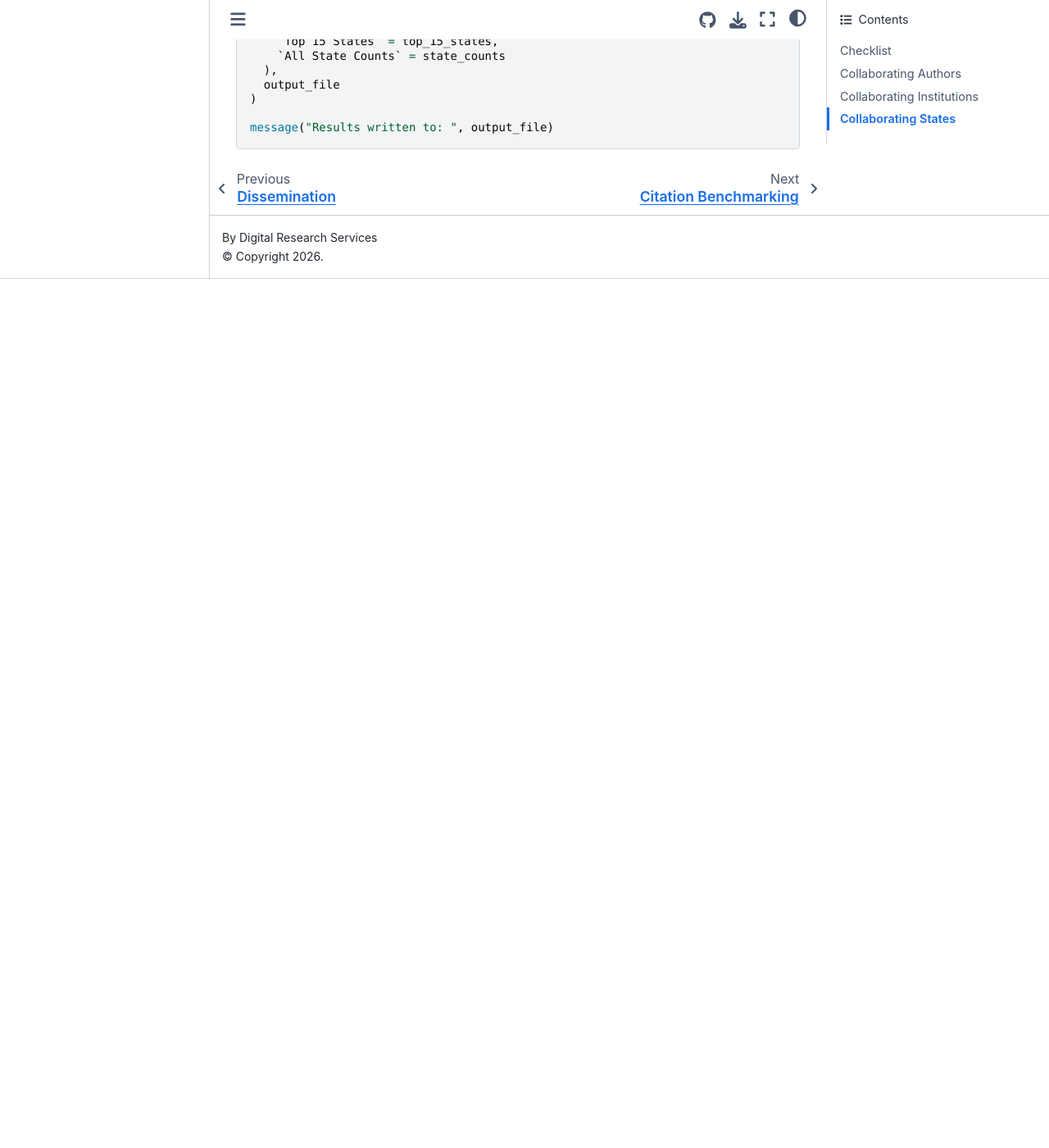
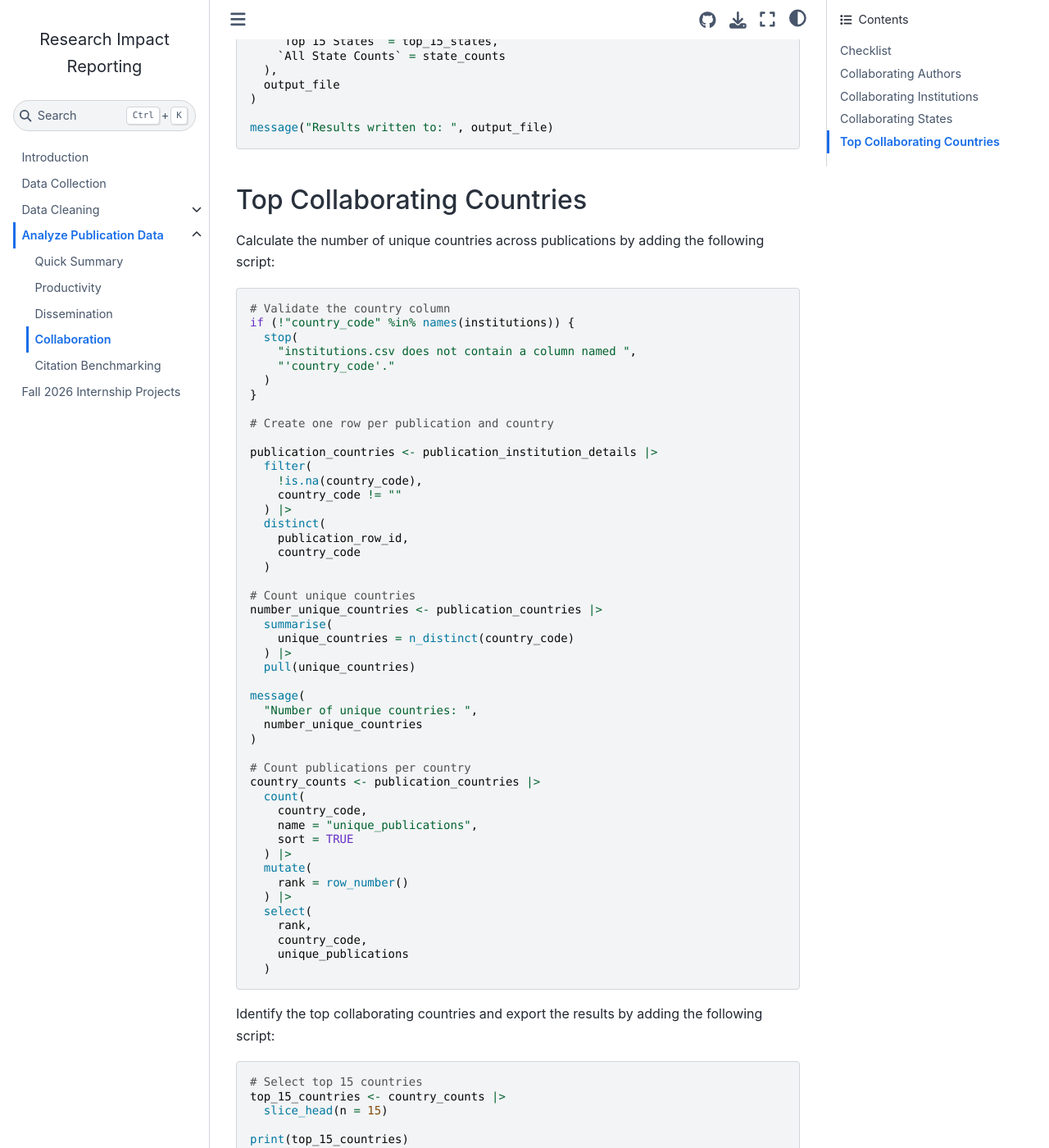
Before and after one commit to vvlooking/research-impact, a Jupyter Book: the page built from website/analyze-data-collaboration.md, in a window 1280 px wide and 1400 px high, scrolled down 5642 px. Shown: the whole window at 82% size. Built offline with Jupyter Book 1.0.4 settings and Sphinx 7.4.7 and the Sphinx Book theme 1.1.4, drawn with Linux system fonts in a browser that asks for light colours; before the commit the page ends 5982 px from its top, so only the background shows below that; some of the changed text lies outside the part shown.

Commit message:
Update analyze-data-collaboration.md

````diff
--- a/website/analyze-data-collaboration.md
+++ b/website/analyze-data-collaboration.md
@@ -188,7 +188,7 @@
 
 ## Collaborating States
 
-Calculate the number of unique states across publications by adding the following script.
+Calculate the number of unique states across publications by adding the following script:
 
 ```r
 # Validate the state column
@@ -260,6 +260,7 @@
   )
 ```
 
+
 Identify the top collaborating states and export the results by adding the following script:
 
 ```r
@@ -303,3 +304,118 @@
 
 message("Results written to: ", output_file)
 ```
+
+## Top Collaborating Countries
+
+Calculate the number of unique countries across publications by adding the following script:
+
+```r
+# Validate the country column
+if (!"country_code" %in% names(institutions)) {
+  stop(
+    "institutions.csv does not contain a column named ",
+    "'country_code'."
+  )
+}
+
+# Create one row per publication and country
+
+publication_countries <- publication_institution_details |>
+  filter(
+    !is.na(country_code),
+    country_code != ""
+  ) |>
+  distinct(
+    publication_row_id,
+    country_code
+  )
+
+# Count unique countries
+number_unique_countries <- publication_countries |>
+  summarise(
+    unique_countries = n_distinct(country_code)
+  ) |>
+  pull(unique_countries)
+
+message(
+  "Number of unique countries: ",
+  number_unique_countries
+)
+
+# Count publications per country
+country_counts <- publication_countries |>
+  count(
+    country_code,
+    name = "unique_publications",
+    sort = TRUE
+  ) |>
+  mutate(
+    rank = row_number()
+  ) |>
+  select(
+    rank,
+    country_code,
+    unique_publications
+  )
+```
+
+Identify the top collaborating countries and export the results by adding the following script:
+
+```r
+# Select top 15 countries
+top_15_countries <- country_counts |>
+  slice_head(n = 15)
+
+print(top_15_countries)
+
+# Summary
+country_summary_table <- tibble(
+  measure = c(
+    "Publications in input file",
+    "Publications with at least one identified country",
+    "Unique countries",
+    "Publication-country combinations"
+  ),
+  value = c(
+    nrow(publications),
+    n_distinct(publication_countries$publication_row_id),
+    number_unique_countries,
+    nrow(publication_countries)
+  )
+)
+
+# Update Excel file
+
+write_xlsx(
+  list(
+    Summary = summary_table,
+
+    `Top 15 Institutions` =
+      top_15_institutions,
+
+    `All Institution Counts` =
+      institution_counts,
+
+    `State Summary` =
+      state_summary_table,
+
+    `Top 15 States` =
+      top_15_states,
+
+    `All State Counts` =
+      state_counts,
+
+    `Country Summary` =
+      country_summary_table,
+
+    `Top 15 Countries` =
+      top_15_countries,
+
+    `All Country Counts` =
+      country_counts
+  ),
+  output_file
+)
+
+message("Results written to: ", output_file)
+```
````
